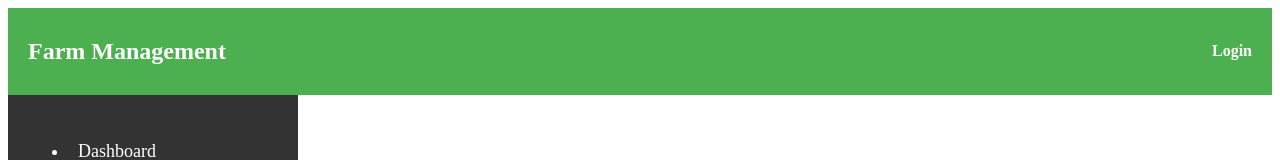
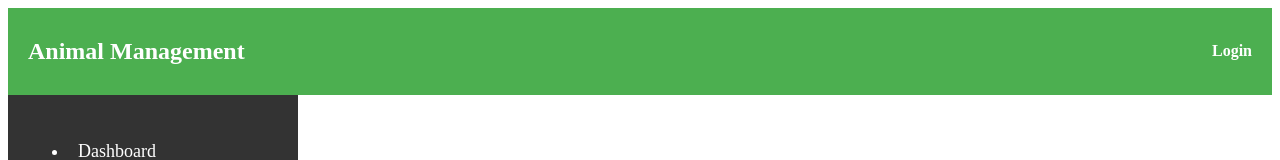
Before and after one commit to ArthurBilyk02/Farm_Management_System, a React (Create React App) app in the folder farm-management-frontend/: page / in a window 1280 px wide. Shown: the top 160 px of the page. Built offline with nearby package versions, Linux system fonts and the light colour scheme.

Commit message:
Added Script to start front end and back end

```diff
--- a/farm-management-frontend/src/components/layout/Navbar.js
+++ b/farm-management-frontend/src/components/layout/Navbar.js
@@ -13,7 +13,7 @@ const Navbar = () => {
 
     return (
         <nav className="navbar">
-            <h1>Farm Management</h1>
+            <h1>Animal Management</h1>
             <div className="nav-links">
                 {user ? (
                     <>
```
